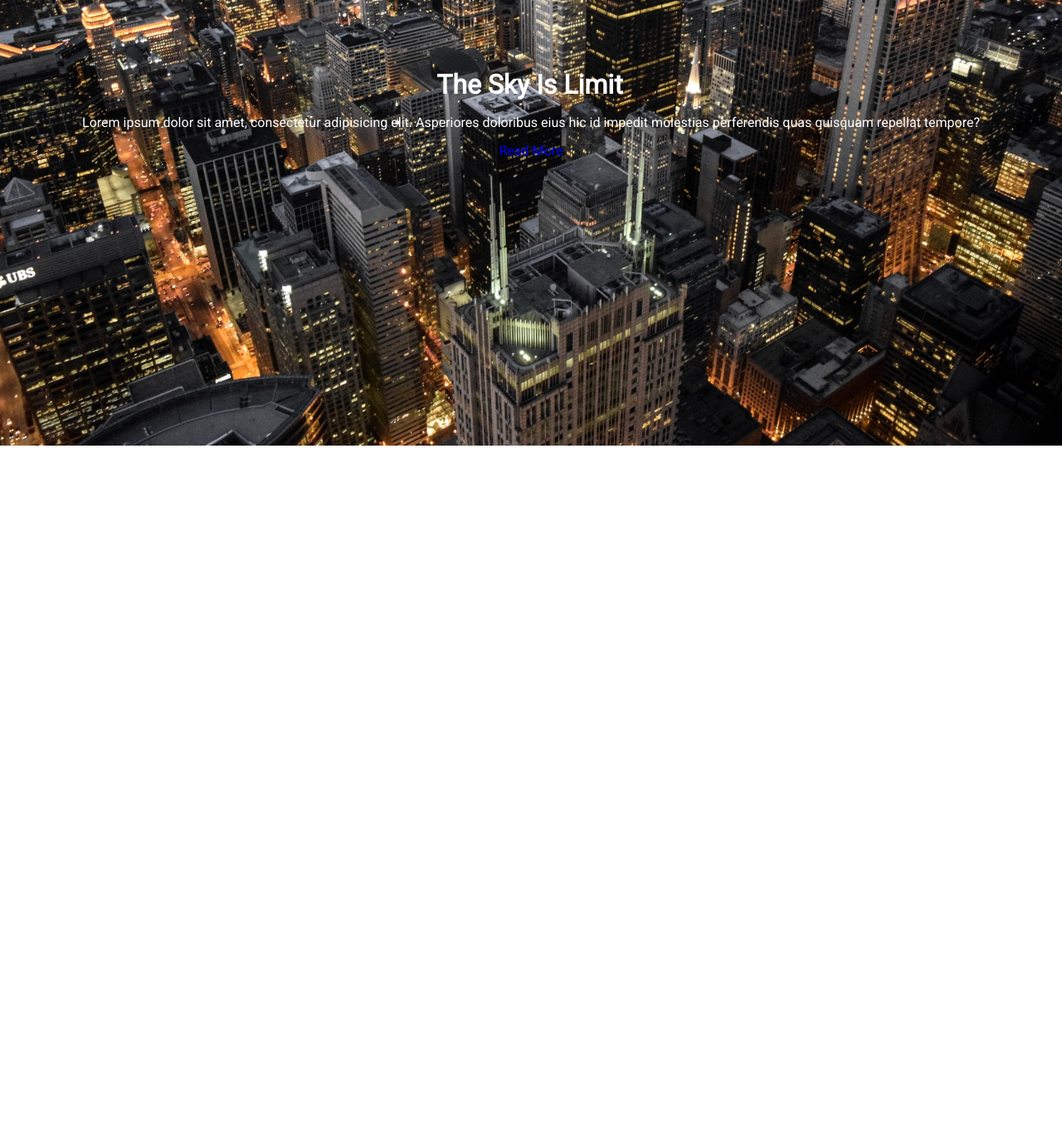
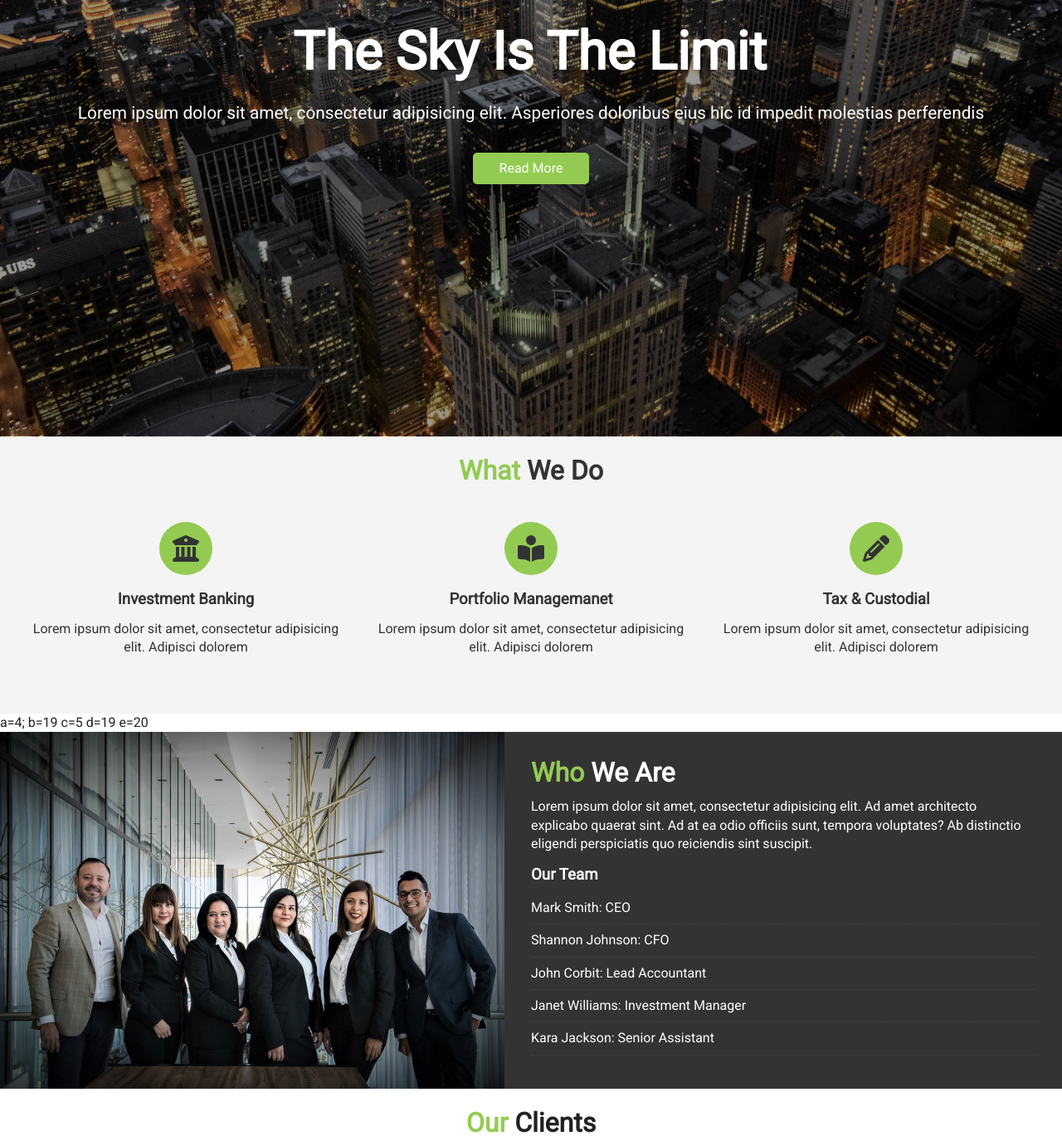
Before and after one commit to baryshkov/verstka, a plain HTML site: page 03_EdgeLedger/index.html in a window 1280 px wide. Shown: the part 340-1715 px from the top of the page at 83% size. Before the commit the page ends 877 px from the top, so only its background shows below. Drawn offline with nearby package versions, Linux system fonts and the light colour scheme.

Commit message:
Started making new flexbox powered webpage.

```diff
--- a/03_EdgeLedger/index.html
+++ b/03_EdgeLedger/index.html
@@ -20,7 +20,7 @@
   </h1>
   <ul>
     <li><a href="home">Home</a></li>
-    <li><a href="what">What</a></li>
+    <li><a href="#what">What</a></li>
     <li><a href="who">Who</a></li>
     <li><a href="contact">Contact</a></li>
   </ul>
@@ -30,13 +30,78 @@
 <header class="showcase">
   <div class="showcase-content">
     <h1 class="l-heading">
-      The Sky Is Limit
+      The Sky Is The Limit
     </h1>
     <p class="lead">
-      Lorem ipsum dolor sit amet, consectetur adipisicing elit. Asperiores doloribus eius hic id impedit molestias perferendis quas quisquam repellat tempore?
+      Lorem ipsum dolor sit amet, consectetur adipisicing elit. Asperiores doloribus eius hic id impedit molestias
+      perferendis
     </p>
     <a href="#what" class="btn">Read More</a>
   </div>
 </header>
+
+<!--Section: What We Do-->
+<section id="what" class="bg-light py-1">
+  <div class="container">
+    <h2 class="m-heading text-center"><span class="text-primary">What</span> We Do</h2>
+    <div class="items">
+      <div class="item">
+        <i class="fas fa-university fa-2x"></i>
+        <div>
+          <h3>Investment Banking</h3>
+          <p>Lorem ipsum dolor sit amet, consectetur adipisicing elit. Adipisci dolorem </p>
+        </div>
+      </div>
+      <div class="item"><i class="fas fa-book-reader fa-2x"></i>
+        <div>
+          <h3>Portfolio Managemanet</h3>
+          <p>Lorem ipsum dolor sit amet, consectetur adipisicing elit. Adipisci dolorem </p>
+        </div></div>
+      <div class="item"><i class="fas fa-pencil-alt fa-2x"></i>
+        <div>
+          <h3>Tax & Custodial</h3>
+          <p>Lorem ipsum dolor sit amet, consectetur adipisicing elit. Adipisci dolorem </p>
+        </div></div>
+    </div>
+  </div>
+</section>
+
+<!--Section Who We Are-->
+a=4;
+b=19
+c=5
+d=19
+e=20
+
+<section id="who">
+  <div class="who-img"></div>
+  <div class="who-text bg-dark p-2">
+    <h2 class="m-heading"><span class="text-primary">Who</span> We Are</h2>
+    <p>Lorem ipsum dolor sit amet, consectetur adipisicing elit. Ad amet architecto explicabo quaerat sint. Ad at ea odio officiis sunt, tempora voluptates? Ab distinctio eligendi perspiciatis quo reiciendis sint suscipit.</p>
+    <h3>Our Team</h3>
+    <ul class="list">
+      <li>Mark Smith: CEO</li>
+      <li>Shannon Johnson: CFO</li>
+      <li>John Corbit: Lead Accountant</li>
+      <li>Janet Williams: Investment Manager</li>
+      <li>Kara Jackson: Senior Assistant</li>
+    </ul>
+  </div>
+</section>
+
+<!--Section: Clients-->
+<section id="clients" class="py-1">
+  <div class="container">
+    <h2 class="m-heading text-center"><span class="text-primary">Our</span> Clients</h2>
+    <div class="items py-1">
+      <div><img src="./img/logos/logo1.png" alt="Client"></div>
+      <div><img src="./img/logos/logo2.png" alt="Client"></div>
+      <div><img src="./img/logos/logo3.png" alt="Client"></div>
+      <div><img src="./img/logos/logo4.png" alt="Client"></div>
+      <div><img src="./img/logos/logo5.png" alt="Client"></div>
+    </div>
+  </div>
+</section>
+
 </body>
 </html>
--- a/03_EdgeLedger/styles/style.css
+++ b/03_EdgeLedger/styles/style.css
@@ -15,6 +15,7 @@ html {
 
 body {
     font-family: 'Roboto', sans-serif;
+    line-height: 1.4;
 }
 
 a {
@@ -28,14 +29,88 @@ p {
 h1 {
     margin: 0;
     margin-right: 0.2rem;
+    padding: 0;
+    font-size: 1.5em;
 }
 
 /*Utility Classes*/
+
+.container {
+    display: flex;
+    flex-flow: column wrap;
+    /*justify-content: center;*/
+    align-items: center;
+}
 
 .text-primary {
     color: #93cb52;
 }
 
+.bg-light {
+    background: #f4f4f4;
+    color: #333;
+}
+
+.bg-dark {
+    background: #333;
+    color: #fff;
+}
+
+.l-heading {
+    font-size: 4rem;
+    margin-bottom: 0.75rem;
+    line-height: 1.1;
+}
+
+.m-heading {
+    font-size: 2rem;
+    margin-bottom: 0.75rem;
+    line-height: 1.1;
+}
+
+.text-center { text-align: center; }
+
+.lead {
+    font-size: 1.3rem;
+    margin-bottom: 2rem;
+}
+
+.py-1 { padding: 1.5rem 0; }
+.py-2 { padding: 2rem 0; }
+.py-3 { padding: 3rem 0; }
+
+.p-1 { padding: 1.5rem; }
+.p-2 { padding: 2rem; }
+.p-3 { padding: 3rem; }
+
+.btn {
+    display: inline-block;
+    color: #fff;
+    background: #93cb52;
+    padding: 0.5rem 2rem;
+    /*width: ;*/
+    border: none;
+    border-radius: 5px;
+}
+
+.btn:hover {
+    background-color: #7ab436;
+}
+
+.btn-dark {
+    background: #333;
+    color: #fff;
+}
+
+.list {
+    margin: 0.5rem 0;
+    list-style: none;
+}
+
+.list li {
+    padding: 0.5rem 0;
+    border-bottom: #444 dotted 1px;
+}
 /*Navbar*/
 
 .navbar {
@@ -77,12 +152,57 @@ h1 {
 
 .showcase .showcase-content {
     display: flex;
-    flex-flow: column nowrap;
+    flex-flow: column;
     text-align: center;
     justify-content: center;
-    align-content: center;
+    align-items: center;
     height: 100%;
+    width: 100%;
+    padding: 0 2rem;
+    /*Overlay*/
+    position: absolute;
+    top: 65px;
+    left: 0;
+    background-color: rgba(0,0,0, 0.4);
 }
+
+/*Section What We Do*/
+
+#what .items {
+    display: flex;
+    justify-content: space-between;
+    padding: 1rem;
+}
+
+#what .items .item {
+    flex: 1;
+    padding: 1rem;
+    text-align: center;
+}
+
+#what .items .item i {
+    background: #93cb52;
+    padding: 1rem;
+    border-radius: 50%;
+    margin-bottom: 1rem;
+}
+
+/*Section Who We Are*/
+
+#who {
+    display: flex;
+}
+
+#who div {
+    flex: 1;
+}
+
+#who .who-img {
+    background: url("../img/people.jpg") no-repeat center center/cover;
+}
+
+/*Clients*/
+
 
 /******** Defaults *********/
 
```
